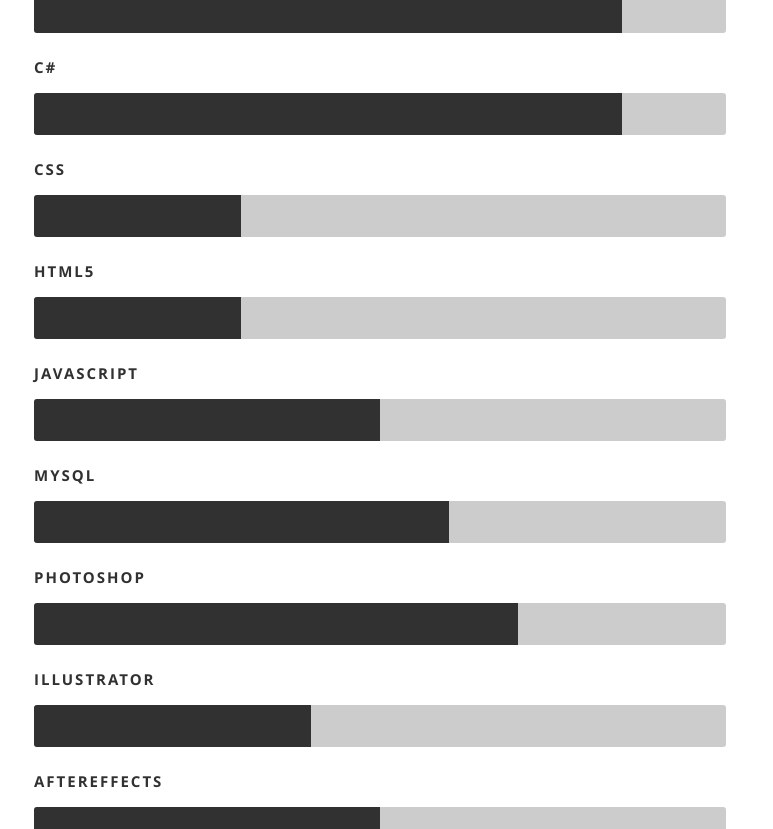
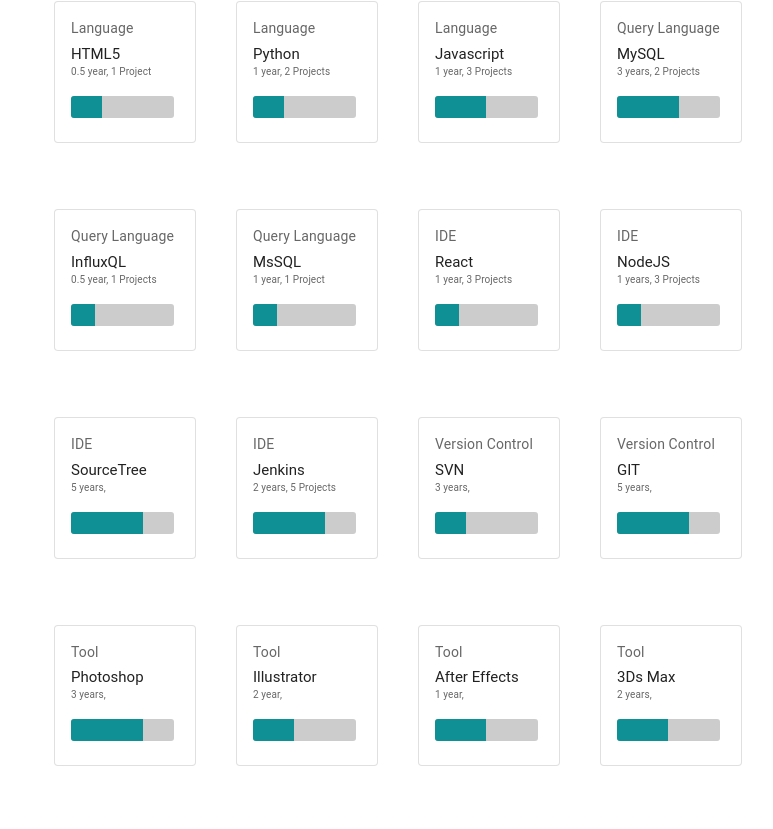
Before and after one commit to lowbl-daniel/lowbl-daniel.github.io, a React (Create React App) app: page / in a window 1280 px wide. Shown: the part 4731-5560 px from the top of the page, without its empty margins (286-1059 px from the left). Built offline with nearby package versions, Linux system fonts and the light colour scheme.

Commit message:
Updated with materialUI skill cards. Updated projects with video links.

```diff
--- a/package.json
+++ b/package.json
@@ -12,6 +12,7 @@
     "react": "^18.2.0",
     "react-dom": "^18.2.0",
     "react-modal": "^3.11.2",
+    "react-router-dom": "^6.4.3",
     "react-scripts": "2.1.1"
   },
   "scripts": {
--- a/public/css/layout.css
+++ b/public/css/layout.css
@@ -266,11 +266,19 @@
 #resume .header-col { padding-top: 9px; }
 #resume .main-col { padding-right: 10%; }
 
-.education, .work {
+#resume .education {
    margin-bottom: 48px;
    padding-bottom: 24px;
    border-bottom: 10px solid #E8E8E8;
 }
+
+#resume .work {
+   margin-bottom: 48px;
+   padding-bottom: 24px;
+   border-bottom: 10px solid #E8E8E8;
+}
+
+
 #resume .info {
    font: 16px/24px 'opensans-regular', sans-serif;
    color: #6E7881;
@@ -299,12 +307,57 @@
    margin-top: 6px;
 }
 
-
 #resume .resumeImg{
    background: #fff;
    overflow: hidden;
    position: relative;
 }
+
+#resume .skill{
+   background: #ff00;
+   overflow: hidden;
+   position: relative;
+}
+
+#resume .item-wrap
+{
+      display: block;
+   color: #fff;
+   height: 30px;
+   width: 30px;
+   font-size: 18px;
+   line-height: 30px;
+   text-align: center;
+
+   opacity: 0;
+	-moz-opacity: 0;
+	filter:alpha(opacity=0);
+
+   -webkit-transition: opacity 0.3s ease-in-out;
+	-moz-transition: opacity 0.3s ease-in-out;
+	-o-transition: opacity 0.3s ease-in-out;
+	transition: opacity 0.3s ease-in-out;
+
+   position: absolute;
+   top: 50%;
+   left: 50%;
+   margin-left: -15px;
+   margin-top: -15px;
+}
+
+#skill-wrapper .columns { margin-bottom: 36px; }
+.portfolio-item .item-wrap {
+   background: #fff;
+   overflow: hidden;
+   position: relative;
+
+   -webkit-transition: all 0.3s ease-in-out;
+	-moz-transition: all 0.3s ease-in-out;
+	-o-transition: all 0.3s ease-in-out;
+	-ms-transition: all 0.3s ease-in-out;
+	transition: all 0.3s ease-in-out;
+}
+
 /*----------------------------------------------*/
 /*	Skill Bars
 /*----------------------------------------------*/
@@ -316,14 +369,14 @@
 	text-align: left;
 }
 .bars .skills {
-  	margin-top: 36px;
+  	margin-top: 5px;
    list-style: none;
 }
 .bars li {
    position: relative;
-  	margin-bottom: 60px;
+  	margin-bottom: 5px;
   	background: #ccc;
-  	height: 42px;
+  	height: 22px;
   	border-radius: 3px;
 }
 .bars li em {
@@ -336,16 +389,16 @@
 	top: -36px;
 }
 .bar-expand {
-   position: absolute;
+   position: relative;
    left: 0;
    top: 0;
 
    margin: 0;
    padding-right: 24px;
-  	background: #313131;
+  	background: #0F9095;
    display: inline-block;
-  	height: 42px;
-   line-height: 42px;
+  	height: 22px;
+   line-height: 22px;
    border-radius: 3px 0 0 3px;
 }
 
@@ -369,8 +422,8 @@
   	-moz-animation: html5 2s ease;
   	-webkit-animation: html5 2s ease;
 }
-.autodesk {
-   width: 60%;
+.autodesk3dmax {
+   width: 50%;
    -moz-animation: c 2s ease;
    -webkit-animation: c 2s ease;
 }
@@ -404,7 +457,51 @@
    -moz-animation: c 2s ease;
    -webkit-animation: c 2s ease;
 }
-
+.python {
+   width: 30%;
+   -moz-animation: c 2s ease;
+   -webkit-animation: c 2s ease;
+}
+.svn {
+   width: 30%;
+   -moz-animation: c 2s ease;
+   -webkit-animation: c 2s ease;
+}
+.git {
+   width: 70%;
+   -moz-animation: c 2s ease;
+   -webkit-animation: c 2s ease;
+}
+.sourcetree {
+   width: 70%;
+   -moz-animation: c 2s ease;
+   -webkit-animation: c 2s ease;
+}
+.jenkins {
+   width: 70%;
+   -moz-animation: c 2s ease;
+   -webkit-animation: c 2s ease;
+}
+.influxql {
+   width: 10%;
+   -moz-animation: c 2s ease;
+   -webkit-animation: c 2s ease;
+}
+.mssql {
+   width: 10%;
+   -moz-animation: c 2s ease;
+   -webkit-animation: c 2s ease;
+}
+.React {
+   width: 40%;
+   -moz-animation: c 2s ease;
+   -webkit-animation: c 2s ease;
+}
+.NodeJS {
+   width: 10%;
+   -moz-animation: c 2s ease;
+   -webkit-animation: c 2s ease;
+}
 @-moz-keyframes photoshop {
   0%   { width: 0px;  }
   100% { width: 70%;  }
--- /dev/null
+++ b/src/components/Card.js
@@ -0,0 +1,42 @@
+import * as React from 'react';
+import Box from '@mui/material/Box';
+import Card from '@mui/material/Card';
+import CardContent from '@mui/material/CardContent';
+import Typography from '@mui/material/Typography';
+
+const bull = (
+  <Box
+    component="span"
+    sx={{ display: 'inline-block', mx: '2px', transform: 'scale(0.8)' }}
+  >
+    •
+  </Box>
+);
+
+export default function BasicCard(skillType, skillTitle, skillDuration, projectsApplied, barclass) {
+  return (
+    <p>
+    <Card sx={{ minWidth: 125 }} variant="outlined">
+      <CardContent>
+        <Typography sx={{ fontSize: 14 }} color="text.secondary" gutterBottom>
+          {skillType}
+        </Typography>
+        <Typography variant="h5" component="div">
+          {skillTitle}
+        </Typography>
+        <Typography sx={{ mb: 1.5 }} color="text.secondary">
+          {skillDuration}, {projectsApplied}
+        </Typography>
+        <div className="bars">
+        <ul className="skills">
+        <li>
+        <span className={`bar-expand ${barclass}`}>
+                      </span><em>{}</em>
+        </li>
+        </ul>
+        </div>
+      </CardContent>
+    </Card>
+    </p>
+  );
+}
--- a/src/components/Resume.js
+++ b/src/components/Resume.js
@@ -1,4 +1,5 @@
 import React, { Component } from 'react';
+import BasicCard from './Card';
 
 export default  class Resume extends Component {
   render() {
@@ -87,31 +88,21 @@
 
             <div className="ten columns main-col">
 
-               <p>
-               {resumeData.skillsDescription}
-               </p>
-
-   				<div className="bars">
-
-   				   <ul className="skills">
+              <div id="skill-wrapper" className="bgrid-quarters s-bgrid-thirds cf">
               {
                 resumeData.skills && resumeData.skills.map((item) => {
-                    return(
-                      <li>
-                      <span className={`bar-expand ${item.skillname.toLowerCase().replace('++', 'plusplus').replace('#', 'sharp')}`}>
-                      </span><em>{item.skillname}</em>
-                      </li>
+                    return (
+                      <div className="columns portfolio-item">
+                      {BasicCard(item.type, item.skillname, item.duration, item.projectcount, item.barclass)}
+                      </div>
                       )
                 })
               }
-
-   					</ul>
-
+              </div>
                </div>
 
    			</div>
 
-         </div>
 
       </section>
     );
--- a/src/resumeData.js
+++ b/src/resumeData.js
@@ -68,39 +68,145 @@
     "skillsDescription":"Language / IDE proficiencies",
     "skills":[
       {
-        "skillname":"C"
+        "type":"Language",
+        "skillname":"C",
+        "duration":"1 year",
+        "projectcount":"3 Projects",
+        "barclass":"c",
       },
       {
-        "skillname":"C++"
+        "type":"Language",
+        "skillname":"C++",
+        "duration":"3 years",
+        "projectcount":"3 Projects",
+        "barclass":"cplusplus",
       },
       {
-        "skillname":"C#"
+        "type":"Language",
+        "skillname":"C#",
+        "duration":"1 year",
+        "projectcount":"1 Project",
+        "barclass":"csharp",
       },
       {
-        "skillname":"CSS"
+        "type":"Language",
+        "skillname":"CSS",
+        "duration":"1 year",
+        "projectcount":"3 Projects",
+        "barclass":"css",
       },
       {
-        "skillname":"HTML5"
+        "type":"Language",
+        "skillname":"HTML5",
+        "duration":"0.5 year",
+        "projectcount":"1 Project",
+        "barclass":"html5",
+      },
+      {
+        "type":"Language",
+        "skillname":"Python",
+        "duration":"1 year",
+        "projectcount":"2 Projects",
+        "barclass":"python",
       },
 	    {
-        "skillname":"Javascript"
+        "type":"Language",
+        "skillname":"Javascript",
+        "duration":"1 year",
+        "projectcount":"3 Projects",
+        "barclass":"javascript",
       },
       {
-        "skillname":"MySQL"
+        "type":"Query Language",
+        "skillname":"MySQL",
+        "duration":"3 years",
+        "projectcount":"2 Projects",
+        "barclass":"mysql",
       },
       {
-        "skillname":"Photoshop"
+        "type":"Query Language",
+        "skillname":"InfluxQL",
+        "duration":"0.5 year",
+        "projectcount":"1 Projects",
+        "barclass":"influxql",
       },
       {
-        "skillname":"Illustrator"
+        "type":"Query Language",
+        "skillname":"MsSQL",
+        "duration":"1 year",
+        "projectcount":"1 Project",
+        "barclass":"mssql",
       },
       {
-        "skillname":"AfterEffects"
+        "type":"IDE",
+        "skillname":"React",
+        "duration":"1 year",
+        "projectcount":"3 Projects",
+        "barclass":"react",
       },
       {
-        "skillname":"Autodesk"
+        "type":"IDE",
+        "skillname":"NodeJS",
+        "duration":"1 years",
+        "projectcount":"3 Projects",
+        "barclass":"nodejs",
       },
-
+      {
+        "type":"IDE",
+        "skillname":"SourceTree",
+        "duration":"5 years",
+        "projectcount":"",
+        "barclass":"sourcetree",
+      },
+      {
+        "type":"IDE",
+        "skillname":"Jenkins",
+        "duration":"2 years",
+        "projectcount":"5 Projects",
+        "barclass":"jenkins",
+      },
+      {
+        "type":"Version Control",
+        "skillname":"SVN",
+        "duration":"3 years",
+        "projectcount":"",
+        "barclass":"svn",
+      },
+      {
+        "type":"Version Control",
+        "skillname":"GIT",
+        "duration":"5 years",
+        "projectcount":"",
+        "barclass":"git",
+      },
+      {
+        "type":"Tool",
+        "skillname":"Photoshop",
+        "duration":"3 years",
+        "projectcount":"",
+        "barclass":"photoshop",
+      },
+      {
+        "type":"Tool",
+        "skillname":"Illustrator",
+        "duration":"2 year",
+        "projectcount":"",
+        "barclass":"illustrator",
+      },
+      {
+        "type":"Tool",
+        "skillname":"After Effects",
+        "duration":"1 year",
+        "projectcount":"",
+        "barclass":"aftereffects",
+      },
+      {
+        "type":"Tool",
+        "skillname":"3Ds Max",
+        "duration":"2 years",
+        "projectcount":"",
+        "barclass":"autodesk3dmax",
+      },
     ],
     "portfolio":[
       {
@@ -169,9 +275,9 @@
         "imgurl":"images/portfolio/basicVIHA/VIHA.gif",
         "internalDescription":"A VR project that enhances the user's knowledge of anatomy. The software is split up into six different modules, each focusing on a different section of the body. Information is disseminated to the user with a lecturer's voice, accompanied by the appearance of 3D representations of the anatomy and annotations to better illustrate the concept. Users may also use their controller to point a the models to get the name of that specific body Part. They may also scroll the Vive Trackpad forward or backwards to fast forward or rewind if they miss out on some information. Users may also be quizzed occasionally.",
         "modalPicURL": ["images/portfolio/basicVIHA/VIHA1.png",
-                        "images/portfolio/basicVIHA/VIHA2.png",
+                        "images/portfolio/basicVIHA/VIHA.gif",
                         "images/portfolio/basicVIHA/VIHA3.png"],
-        "videoURL":"",
+        "videoURL":"https://www.youtube.com/embed/iB9ezi-Q9r4",
         "awards":"ReImagine Education Conference 2018 Gold for Regional 2019 : Asia-Pacific category\nhttps://www.reimagine-education.com/regional-2019-award-winners/",
         "roles":"Simulation programmer\nTools Programmer",
       },
@@ -229,7 +335,7 @@
         "modalPicURL": ["images/portfolio/VICA/VICA1.jpg",
                        "images/portfolio/VICA/VICA2.png",
                        "images/portfolio/VICA/VICA3.png"],
-        "videoURL":"",
+        "videoURL":"https://www.youtube.com/embed/hv_KnNXor44",
         "awards":"",
         "roles":"Simulation programmer",
       },
@@ -241,7 +347,7 @@
         "modalPicURL": ["images/portfolio/VISE/vise1.png",
                        "images/portfolio/VISE/vise2.png",
                        "images/portfolio/VISE/vise3.png"],
-        "videoURL":"",
+        "videoURL":"https://www.youtube.com/embed/IZpwYZB3ZXg",
         "awards":"",
         "roles":"Simulation programmer",
       },
```
Also changed, not shown: src/components/About.js (+3 -11 lines), 1 other file (tests, documents, lock files or other folders). Lines whose indentation alone changed are shown as unchanged.
